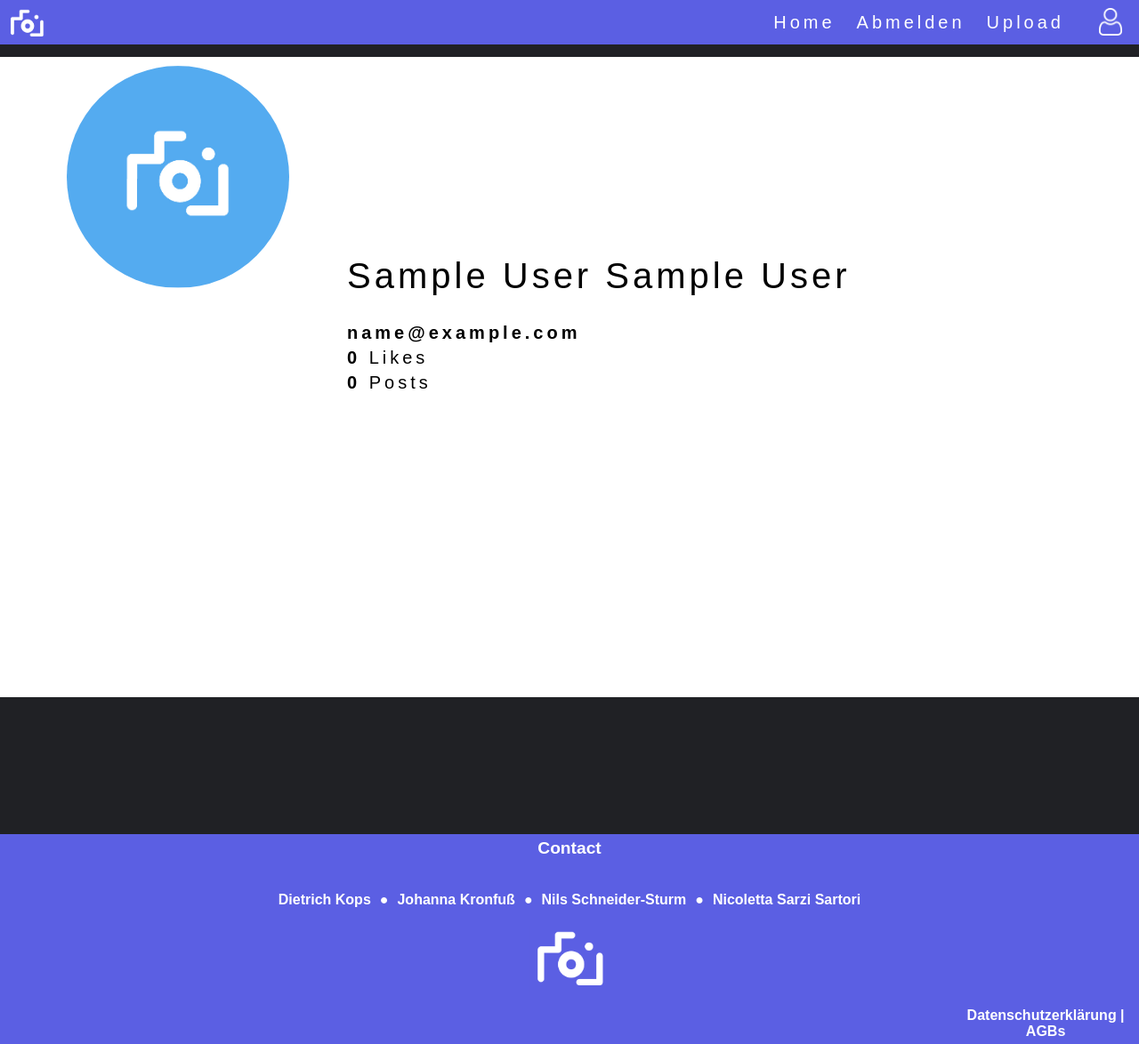
After one commit to school-archive/2020-21-ITP-BestPicture, a PHP site: page /Schule/profil/profil.php in a window 1280 px wide. The commit adds this page. Shown: the whole page at 89% size. Run offline with PHP 8.4, Linux system fonts and the light colour scheme; the visitor is signed in with stand-in values (Sample User, id 1); data that the repository does not hold is empty.

Commit message:
edit profile

```diff
--- a/assets/styles/main.css
+++ b/assets/styles/main.css
@@ -212,3 +212,7 @@ li span {
 ul.input{
     margin-left: 100px;
 }
+
+li{
+    padding-bottom: 7px;
+}
--- /dev/null
+++ b/assets/styles/profil2.css
@@ -0,0 +1,32 @@
+*{
+    margin: 0px;
+}
+
+html, body{
+    height: 100%;
+    background-color: #202125;
+}
+
+.main{
+    background-size: cover;
+    background-repeat: no-repeat;
+    background-attachment: fixed;
+    position: relative;
+    min-height: 100%;
+    height: auto !important;
+    height: 100%;
+}
+.hintergrund{
+    background-image: url("../images/mountain.jpg");
+    -webkit-background-size: cover;
+    background-position: center center;
+    display: flex;
+    justify-content: center;
+}
+.content-area {
+    width: 100%;
+    /*position: relative;*/
+    top: 840px;
+    background: white;
+    height: 45em;
+}
--- /dev/null
+++ b/profil/profil.php
@@ -0,0 +1,110 @@
+<?php
+session_start();
+require_once "../php/user.php";
+require_once "../php/photo.php";
+require_once "../php/contest.php";
+
+
+if (get_signed_in_user_id() == -1) {
+$url = "../login/needSignIn.html";
+header("Location: " . $url);
+exit();
+}
+?>
+<!DOCTYPE html>
+<html lang="en">
+<head>
+    <link href="../assets/styles/profil2.css" rel="stylesheet">
+    <link rel="shortcut icon" type="image/x-icon" href="../assets/images/favicon.ico">
+    <link href="../assets/styles/navbar.css" rel="stylesheet">
+    <link href="../assets/styles/footer.css" rel="stylesheet">
+    <link href="../assets/styles/gallery.css" rel="stylesheet">
+    <link href="../assets/styles/profil.css" rel="stylesheet">
+    <meta charset="UTF-8">
+    <title>BP | Profil</title>
+</head>
+<body>
+
+<?php
+$user = get_signed_in_user();
+$userid = $user['user_id'];
+$name = $user['vorname'] . ' ' . $user['nachname'];
+$email = $user['email'];
+$likes = get_count_likes_of_user($userid);
+$posts = get_count_photos_of_user($userid);
+?>
+<header>
+    <div class="wrapper">
+        <a href="../index.php"> <img class="logo" src="../assets/images/Logo.png" alt="logo"></a>
+        <nav>
+            <a href="../index.php">Home</a> <a href="../login/abmelden.html">Abmelden</a> <a href="../upload/index.php">Upload</a>
+            <a href="index.php"> <img class="user" src="../assets/images/user.png" alt="user"> </a>
+        </nav>
+
+    </div>
+</header>
+<main>
+    <div class="main hintergrund">
+    </div>
+    <div class="text content-area">
+        <article class="wrapper profil">
+            <img class="bo boimg-1" src="../assets/images/Logo_light.jpg" alt="placehold">
+            <div class="text">
+                <p id="h5"><?php echo $name ?></p>
+                <p class="acc"><span class="bold"><?php echo $email ?></span></p>
+                <p class="acc"><span class="bold"><?php echo $likes ?></span> Likes</p>
+                <p class="acc"><span class="bold"><?php echo $posts ?></span> Posts</p>
+            </div>
+            <?php
+            if (get_signed_in_user()['is_admin'] == 1) {
+                echo '<a href="../admin%20panel.html" class="submit" id="submit">Admin Panel</a>';
+            }
+            ?>
+        </article>
+    </div>
+    <div class="main gallery">
+        <div class="gallery-image">
+            <?php
+            $photos = get_all_photos_by_user($userid);
+
+            foreach ($photos as $photo) {
+
+                $id = $photo['photo_id'];
+                $path = $photo['path'];
+                $namePhoto = $photo['title'];
+                $photografer = get_username_by_photo($photo['photo_id']);
+
+                echo "<a href='../comment/index.php?id=$id'>
+                        <div class='img-box'>
+                            <img src='../$path' alt='$namePhoto'/>
+                            <div class='transparent-box'>
+                                <div class='caption'>
+                                    <p>$namePhoto</p>
+                                    <p class='opacity-low'>$photografer</p>
+                                </div>
+                            </div>
+                        </div>
+                       </a>";
+            }
+            ?>
+        </div>
+    </div>
+    </div>
+</main>
+<footer>
+    <p id="contact">Contact</p><br>
+    <div class="emails">
+        <p><a href="mailto:7046@htl.rennweg.at">Dietrich Kops</a></p>
+        <p>●</p>
+        <p><a href="mailto:7047@htl.rennweg.at">Johanna Kronfuß</a></p>
+        <p>●</p>
+        <p><a href="mailto:7055@htl.rennweg.at">Nils Schneider-Sturm</a></p>
+        <p>●</p>
+        <p><a href="mailto:7053@htl.rennweg.at">Nicoletta Sarzi Sartori</a></p>
+    </div>
+
+    <img class="logofooter" src="../assets/images/Logo.png" alt="logo">
+    <a href="../rechte/rechte.php"><p class="agbs">Datenschutzerklärung | AGBs</p></a>
+</footer>
+</body>
+</html>
```
